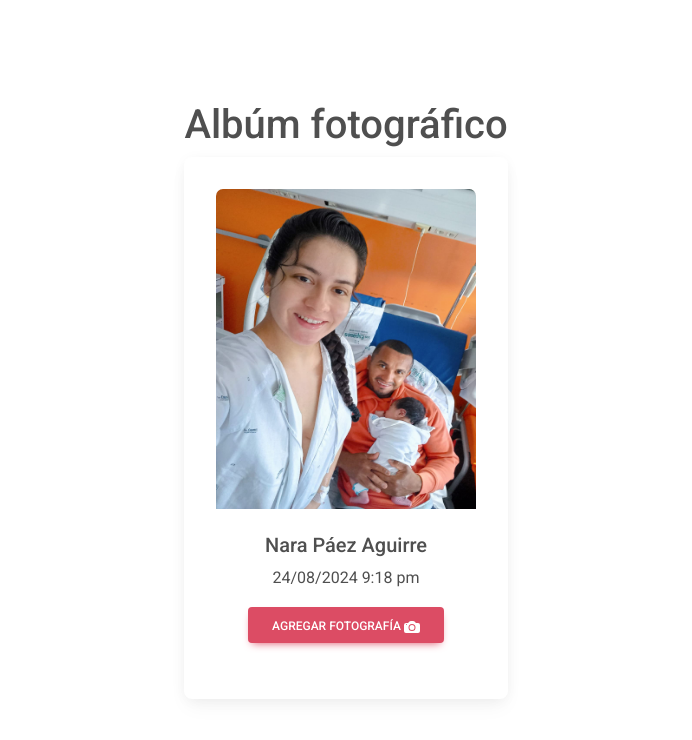
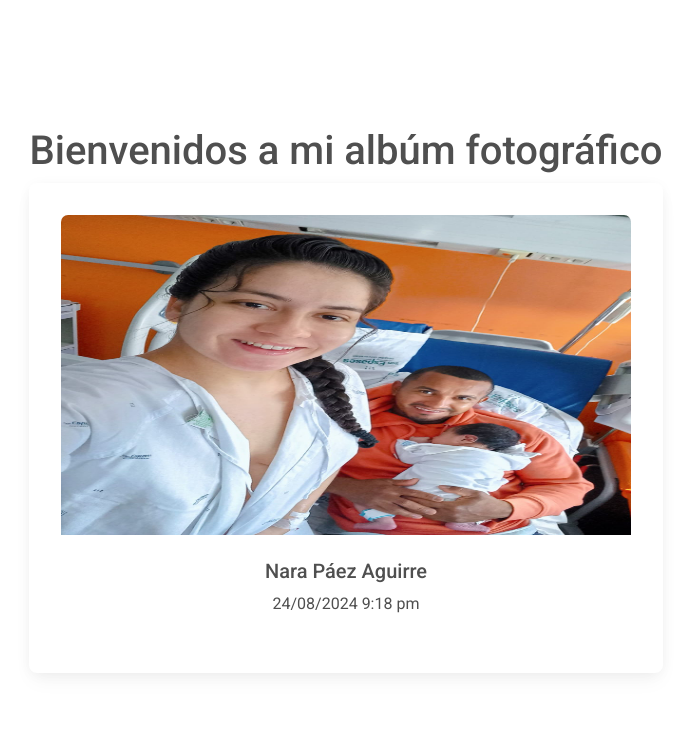
Before and after one commit to miguelparra2020/naraalbum, a React (Vite) app: page / in a window 1280 px wide. Shown: the top 740 px of the page, without its empty margins (294-986 px from the left). Built offline with nearby package versions, Linux system fonts and the light colour scheme.

Commit message:
add-changes

```diff
--- a/src/App.jsx
+++ b/src/App.jsx
@@ -5,29 +5,24 @@ import {
   MDBCardBody,
   MDBCardTitle,
   MDBCardText,
-  MDBCardImage,
-  MDBBtn
+  MDBCardImage
 } from 'mdb-react-ui-kit';
 import imagePortada from './assets/portada-nara.jpeg'
 function App() {
 
   return (
     <>
-      <h1>Albúm fotográfico</h1>
+      <h1>Bienvenidos a mi albúm fotográfico</h1>
       <MDBCard>
       <MDBCardImage src={imagePortada} position='top' alt='...'
-      width={"200"}
-      height={"320"}
+      width={200}
+      height={320}
       />
       <MDBCardBody>
         <MDBCardTitle>Nara Páez Aguirre</MDBCardTitle>
         <MDBCardText>
           24/08/2024 9:18 pm
         </MDBCardText>
-        <MDBBtn href='https://www.appsheet.com/start/e275bb84-455b-477a-bf38-6ed3b1e283e5' target='_blanck' color='danger'>Agregar fotografía <svg xmlns="http://www.w3.org/2000/svg" width="16" height="16" fill="currentColor" className="bi bi-camera-fill" viewBox="0 0 16 16">
-  <path d="M10.5 8.5a2.5 2.5 0 1 1-5 0 2.5 2.5 0 0 1 5 0"/>
-  <path d="M2 4a2 2 0 0 0-2 2v6a2 2 0 0 0 2 2h12a2 2 0 0 0 2-2V6a2 2 0 0 0-2-2h-1.172a2 2 0 0 1-1.414-.586l-.828-.828A2 2 0 0 0 9.172 2H6.828a2 2 0 0 0-1.414.586l-.828.828A2 2 0 0 1 3.172 4zm.5 2a.5.5 0 1 1 0-1 .5.5 0 0 1 0 1m9 2.5a3.5 3.5 0 1 1-7 0 3.5 3.5 0 0 1 7 0"/>
-</svg></MDBBtn>
       </MDBCardBody>
     </MDBCard>
     </>
```
